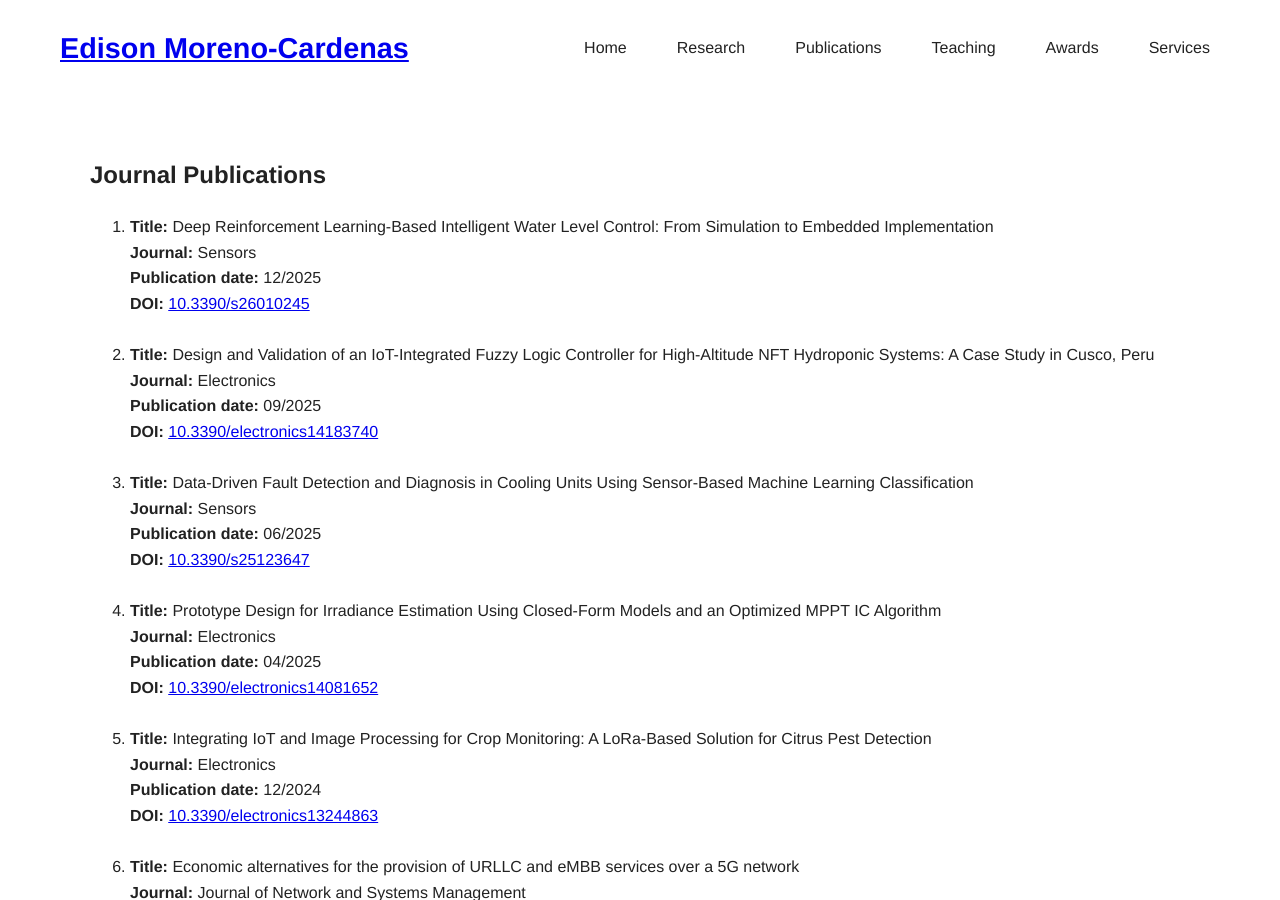
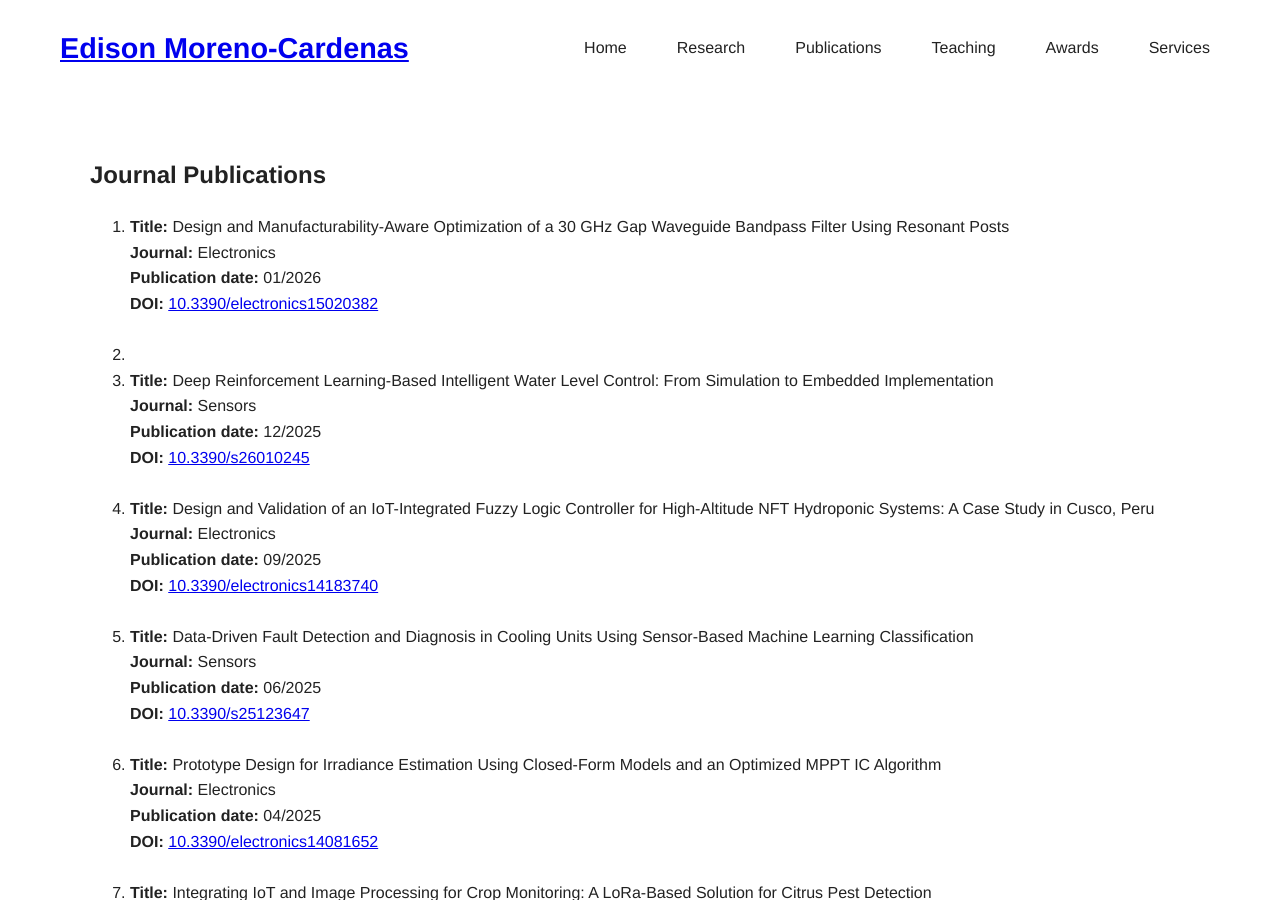
Before and after one commit to edisonmorenocardenas/edisonmorenocardenas.github.io, a Jekyll site: the page built from publications.html, in a window 1280 px wide and 900 px high. Built offline with Jekyll 4.4.1, drawn with Linux system fonts in a browser that asks for light colours.

Commit message:
Actualizar conteni

```diff
--- a/publications.html
+++ b/publications.html
@@ -7,6 +7,14 @@ title: "Publications"
 
   <h2>Journal Publications</h2>
   <ol>
+    <li>
+      <strong>Title:</strong> Design and Manufacturability-Aware Optimization of a 30 GHz Gap Waveguide Bandpass Filter Using Resonant Posts<br>
+      <strong>Journal:</strong> Electronics<br>
+      <strong>Publication date:</strong> 01/2026<br>
+      <strong>DOI:</strong> <a href="https://doi.org/10.3390/electronics15020382" target="_blank">10.3390/electronics15020382</a>
+    </li>
+    <br>
+    <li>
     <li>
       <strong>Title:</strong> Deep Reinforcement Learning-Based Intelligent Water Level Control: From Simulation to Embedded Implementation<br>
       <strong>Journal:</strong> Sensors<br>
```
